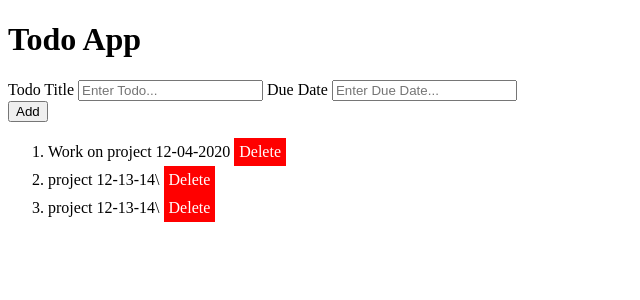
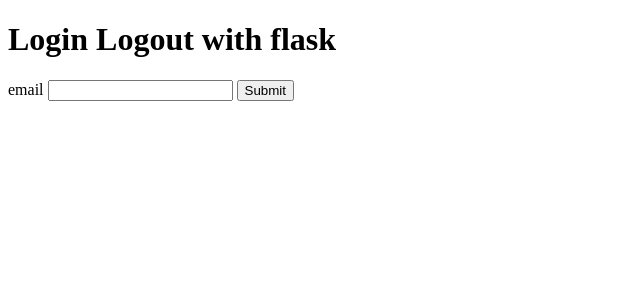
Before and after one commit to ksu-is/monthlyplanner, a Flask app: page / in a window 1280 px wide. Shown: the top 300 px of the page, without its empty margins (0-640 px from the left). Run offline with Flask 2, Linux system fonts and the light colour scheme; data comes from the database, SQL or seed files in the repository; both versions use the stored data as it was after the commit.

Commit message:
Added login and logout process

```diff
--- a/app.py
+++ b/app.py
@@ -1,5 +1,5 @@
 import os
-from flask import Flask, render_template, request, redirect, url_for
+from flask import Flask, render_template, request, redirect, url_for,session
 from flask_sqlalchemy import SQLAlchemy
 from flask_mail import Mail, Message
 from dotenv import load_dotenv
@@ -12,12 +12,13 @@ app.config['SQLALCHEMY_DATABASE_URI'] = 'sqlite:///db.sqlite'
 app.config['SQLALCHEMY_TRACK_MODIFICATIONS'] = False
 app.config['MAIL_SERVER']='smtp.gmail.com'
 app.config['MAIL_PORT'] = 465
-app.config['MAIL_USERNAME'] = 'app.dev.test.2020@gmail.com'
+app.config['MAIL_email'] = 'app.dev.test.2020@gmail.com'
 app.config['MAIL_PASSWORD'] = os.environ.get('MAIL_PASSWORD')
 app.config['MAIL_USE_TLS'] = False
 app.config['MAIL_USE_SSL'] = True
 db = SQLAlchemy(app)
 mail = Mail(app)
+app.secret_key='asdsdfsdfs13sdf_df%&'
 
 # CLASSES
 class Todo(db.Model):
@@ -30,14 +31,30 @@ class Todo(db.Model):
         self.due_date = due_date
     #return "Todo('{}')".format(self.title)
 
+@app.route('/login',methods=['GET','POST'])
+def login():
+    if request.method=='POST':
+        session['email']=request.form['email']
+        return redirect(url_for('index'))
+    return render_template('login.html')
+
+@app.route('/logout')
+def logout():
+    session.pop('email',None)
+    return redirect(url_for('index'))
 
 # ROUTES
 @app.route('/', methods = ['GET'])
 def index():
+    if "email" in session and len(session["email"]):
+        todos = Todo.query.all()        # get all the todos from the database
+        return render_template('base.html', todos=todos)     # todos=todos pass this variable 'todos', and use this variable base.html
+    return render_template('login.html')
 
+@app.route("/home",methods = ['GET'])
+def home():
+    return render_template('login_home.html')
 
-    todos = Todo.query.all()        # get all the todos from the database
-    return render_template('base.html', todos=todos)     # todos=todos pass this variable 'todos', and use this variable base.html
 
 @app.route('/add', methods = ['POST'])
 def add():
--- a/templates/base.html
+++ b/templates/base.html
@@ -18,7 +18,7 @@
     </style>
 </head>
 <body>
-
+    <a href="/logout">logout</a>
     <h1>Todo App</h1>
 
     <form action="add" method="post">
--- /dev/null
+++ b/templates/login.html
@@ -0,0 +1,16 @@
+<!DOCTYPE html>
+<html lang="en">
+<head>
+    <meta charset="UTF-8">
+    <meta name="viewport" content="width=device-width, initial-scale=1.0">
+    <meta http-equiv="X-UA-Compatible" content="ie=edge">
+    <title>How to login logout with flask</title>
+</head>
+<body>
+    <h1>Login Logout with flask</h1>
+    <form method="POST" action = "/login">
+        email <input type="text" name="email" />
+        <input type="submit" />
+    </form>
+</body>
+</html>
```
Also changed, not shown: templates/login_home.html (added, +19 -0 lines), db.sqlite.
